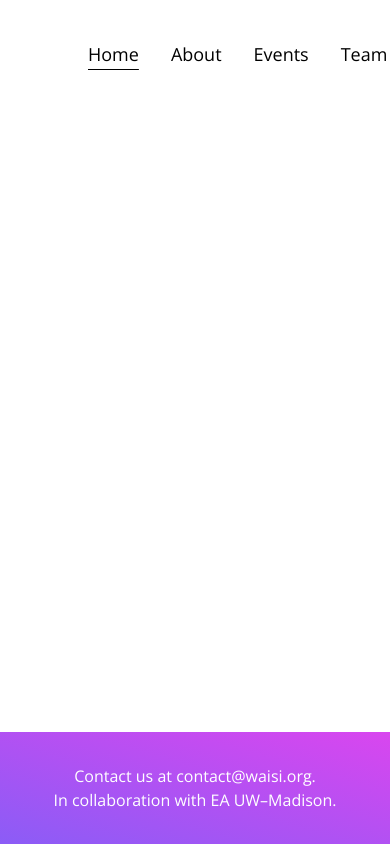
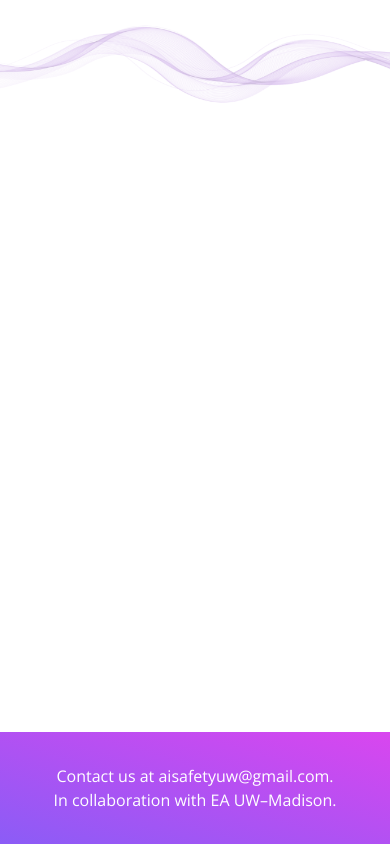
Before and after one commit to aisafetyuw/waisi.org, a Next.js app: page / in a window 390 px wide. Shown: the top 844 px of the page. Built offline with nearby package versions, Linux system fonts and the light colour scheme.

Commit message:
updated favicon and footer info

```diff
--- a/src/app/leadership/page.tsx
+++ /dev/null
@@ -1,5 +0,0 @@
-export default function Leadership() {
-  return (
-    <div id="leadership">Leadership</div>
-  )
-}
--- a/src/components/footer.tsx
+++ b/src/components/footer.tsx
@@ -1,7 +1,7 @@
 export default function Footer() {
   return (
     <footer className="fixed bottom-0 w-full p-8 bg-fuchsia-500 from-violet-500 bg-gradient-to-tr">
-      <p className="text-center text-white">Contact us at <a href="mailto:contact@waisi.org">contact@waisi.org</a>.</p>
+      <p className="text-center text-white">Contact us at <a href="mailto:aisafetyuw@gmail.com">aisafetyuw@gmail.com</a>.</p>
       <p className="text-center text-white">In collaboration with <a href="https://eauw.org">EA UW–Madison</a>.</p>
     </footer>
   )
--- a/src/components/nav.tsx
+++ b/src/components/nav.tsx
@@ -9,27 +9,27 @@ export default function Nav() {
 
   return (
     <div>
-      {/* <Image className="absolute z-0 opacity-30 max-h-40 py-6"
+      <Image className="absolute z-0 opacity-30 max-h-32 py-6 w-full"
         src="/Wave.png"
         width={1920}
         height={200}
-        alt="tet"
-      /> */}
+        alt=""
+      />
       <div id="nav" className="flex justify-between items-center">
         <div className="flex items-center p-6">
           <Image className="z-10"
             src="/waisi_gradient_rounded.png"
-            width={125}
-            height={125}
+            width={75}
+            height={75}
             alt="WAISI logo"
           />
         </div>
         <div id="links" className="flex items-center justify-end space-x-4 p-8 text-lg underline-offset-8 z-10">
-          <Link href="/" className={pathname=="/" ? "p-2 hover:font-bold underline" : "p-2 hover:font-bold"}>Home</Link>
-          <Link href="/about" className={pathname=="/about" ? "p-2 hover:font-bold underline" : "p-2 hover:font-bold"}>About</Link>
-          <Link href="/events" className={pathname=="/events" ? "p-2 hover:font-bold underline" : "p-2 hover:font-bold"}>Events</Link>
-          <Link href="/leadership" className={pathname=="/leadership" ? "p-2 hover:font-bold underline" : "p-2 hover:font-bold"}>Team</Link>
-          <Link href="/projects" className={pathname=="/projects" ? "p-2 hover:font-bold underline" : "p-2 hover:font-bold"}>Projects</Link>
+          <Link href="/" className={pathname=="/" ? "p-2 md:visible invisible underline" : "p-2 md:visible invisible"}>Home</Link>
+          <Link href="/about" className={pathname=="/about" ? "p-2 md:visible invisible underline" : "p-2 md:visible invisible"}>About</Link>
+          <Link href="/events" className={pathname=="/events" ? "p-2 md:visible invisible underline" : "p-2 md:visible invisible"}>Events</Link>
+          <Link href="/leadership" className={pathname=="/leadership" ? "p-2 md:visible invisible underline" : "p-2 md:visible invisible"}>Team</Link>
+          <Link href="/projects" className={pathname=="/projects" ? "p-2 md:visible invisible underline" : "p-2 md:visible invisible"}>Projects</Link>
         </div>
       </div>
     </div>
```
Also changed, not shown: 1 other file (tests, documents, lock files or other folders).
